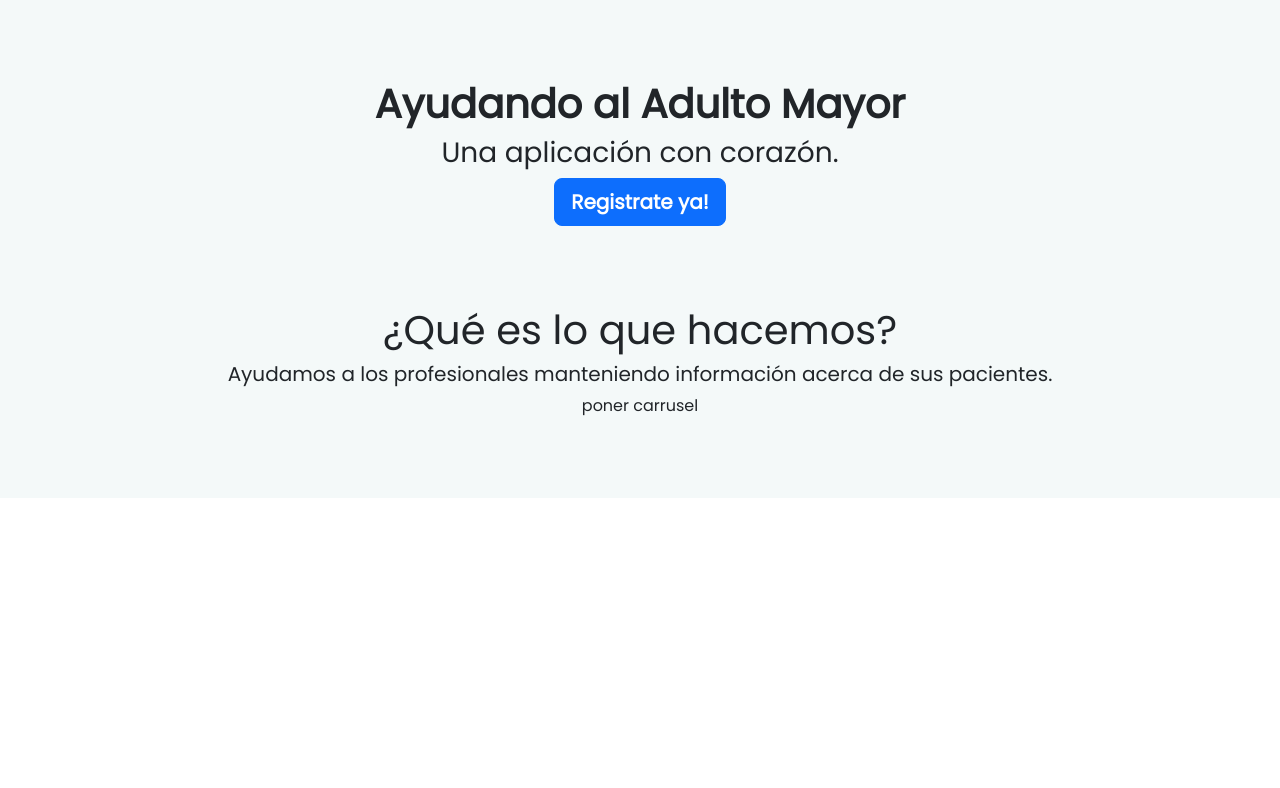
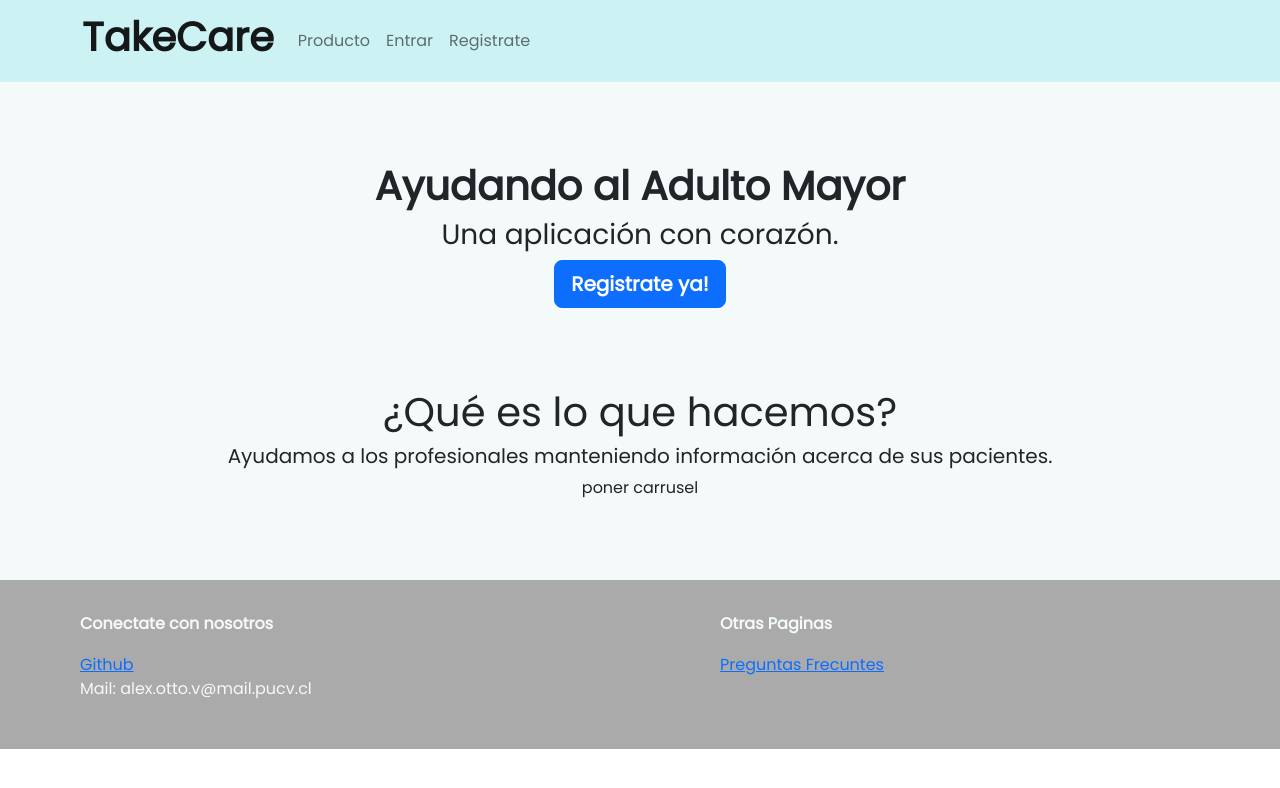
Before and after one commit to mrav7/TakeCare, a React (Vite) app in the folder TakeCare/: page / in a window 1280 px wide. Shown: the top 788 px of the page. Built offline with nearby package versions, Linux system fonts and the light colour scheme.

Commit message:
instale react hook forms

```diff
--- a/TakeCare/package.json
+++ b/TakeCare/package.json
@@ -14,6 +14,7 @@
     "react": "^18.2.0",
     "react-bootstrap": "^2.7.4",
     "react-dom": "^18.2.0",
+    "react-hook-form": "^7.44.2",
     "react-icons": "^4.9.0",
     "react-router-dom": "^6.11.2"
   },
--- a/TakeCare/src/components/layout/Layout.jsx
+++ b/TakeCare/src/components/layout/Layout.jsx
@@ -6,9 +6,9 @@ import {Outlet} from 'react-router-dom'
 const Layout = () => {
     return (
         <>
-
+            <InNavBar />
             <Outlet />
-
+            <MainFooter />
         </>
     )
 }
--- a/TakeCare/src/pages/Product.jsx
+++ b/TakeCare/src/pages/Product.jsx
@@ -6,9 +6,10 @@ import ProductContent from '../components/main/ProductContent'
 function Product() {
   return (
     <>
-    <InNav/>
+    {/* <InNav/>*/}
     <ProductContent/>
-    <MainFooter/>
+    {/*<MainFooter/>*/}
+
     </>
 
 
```
Also changed, not shown: 1 other file (tests, documents, lock files or other folders).
